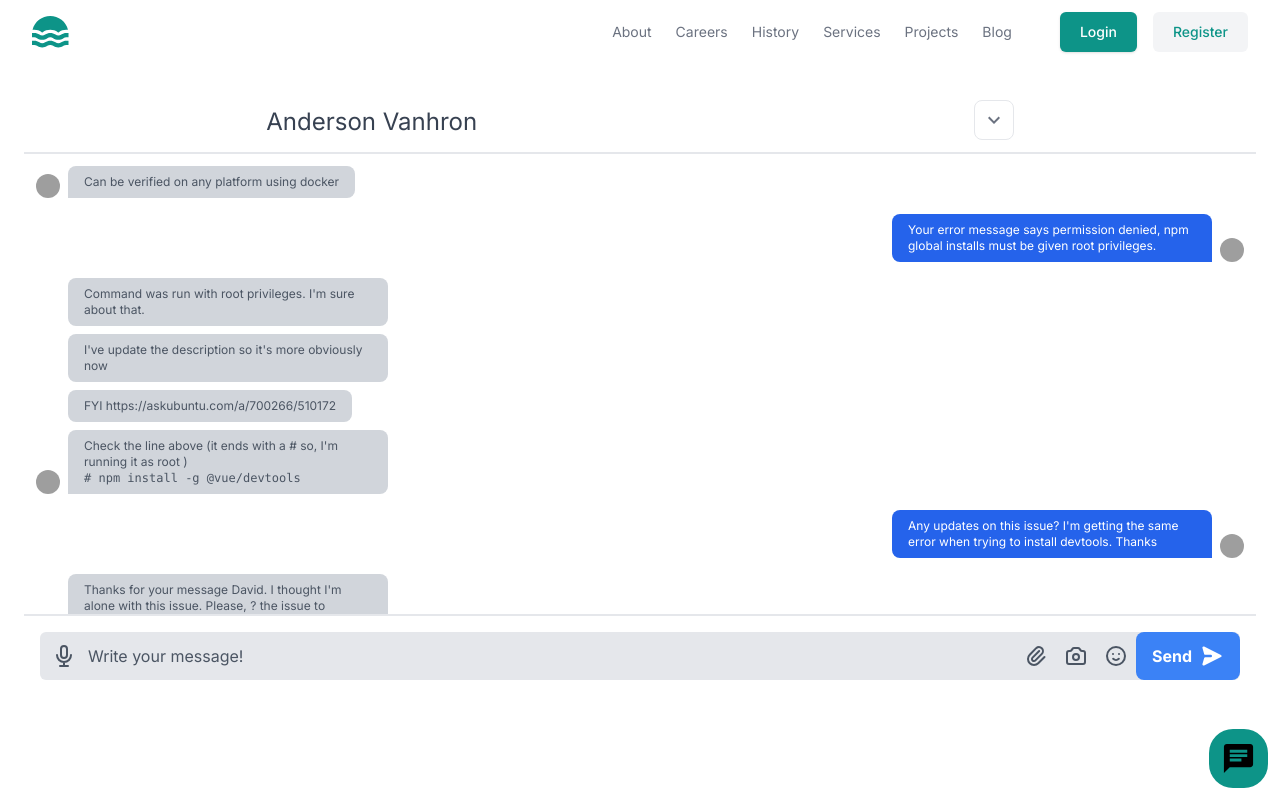
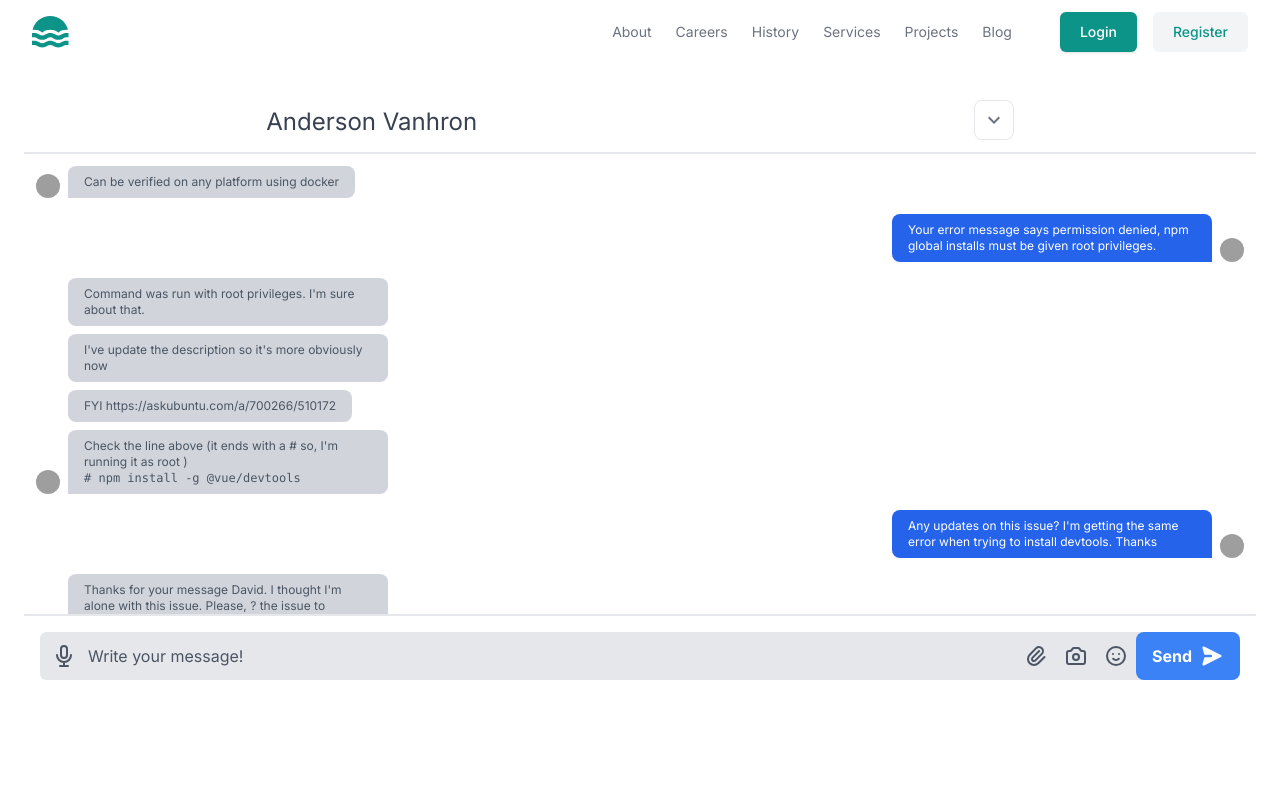
Before and after one commit to The-Brain-Train/LearningPath, a Next.js app in the folder front-end/: page /create in a window 1280 px wide. Both pictures are taken after a click on the button 1238 px from the left and 758 px from the top of the page. Shown: the top 800 px of the page. Built offline with nearby package versions, Linux system fonts and the light colour scheme; grey boxes are pictures that could not be loaded.

Commit message:
feat: made the arrowDown button collapse chat

```diff
--- a/front-end/app/components/RoadMapChat.tsx
+++ b/front-end/app/components/RoadMapChat.tsx
@@ -6,8 +6,11 @@ import KeyboardArrowDownIcon from '@mui/icons-material/KeyboardArrowDown';
 
 type roadMapChatProps = {
   showChat: boolean;
+  toggleChat: () => void
 }
-function RoadMapChat({ showChat }: roadMapChatProps) {
+function RoadMapChat({ showChat, toggleChat}: roadMapChatProps) {
+
+
   return(
     <div className={`chat ${showChat && "chat_show"}`}>
       <div className="flex-1 p:2 sm:p-6 justify-between flex flex-col h-4/5">
@@ -20,7 +23,7 @@ function RoadMapChat({ showChat }: roadMapChatProps) {
             </div>
           </div>
           <div className="flex items-center space-x-2">
-            <button type="button" className="inline-flex items-center justify-center rounded-lg border h-10 w-10 transition duration-500 ease-in-out text-gray-500 hover:bg-gray-300 focus:outline-none">
+            <button onClick={toggleChat} type="button" className="inline-flex items-center justify-center rounded-lg border h-10 w-10 transition duration-500 ease-in-out text-gray-500 hover:bg-gray-300 focus:outline-none">
               <KeyboardArrowDownIcon />
             </button>
           </div>
--- a/front-end/app/create/page.tsx
+++ b/front-end/app/create/page.tsx
@@ -9,14 +9,15 @@ import ChatButton from "../components/ChatButton";
 export default function Create() {
 
   const [showChat, setShowChat] = useState(false);
-
+  const toggleChat = () => {setShowChat(!showChat)}
 
 
     return (
       <main>
-        <RoadMapChat showChat={showChat}/>
+        <RoadMapChat showChat={showChat} toggleChat={toggleChat}/>
         <IndentedTree data={enhancedDummyData} />
-        <ChatButton showChat = {showChat} setShowChat={setShowChat}/>
+        {showChat ? null : (
+          <ChatButton showChat = {showChat} setShowChat={setShowChat}/>)}
       </main>
     );
 }
```
